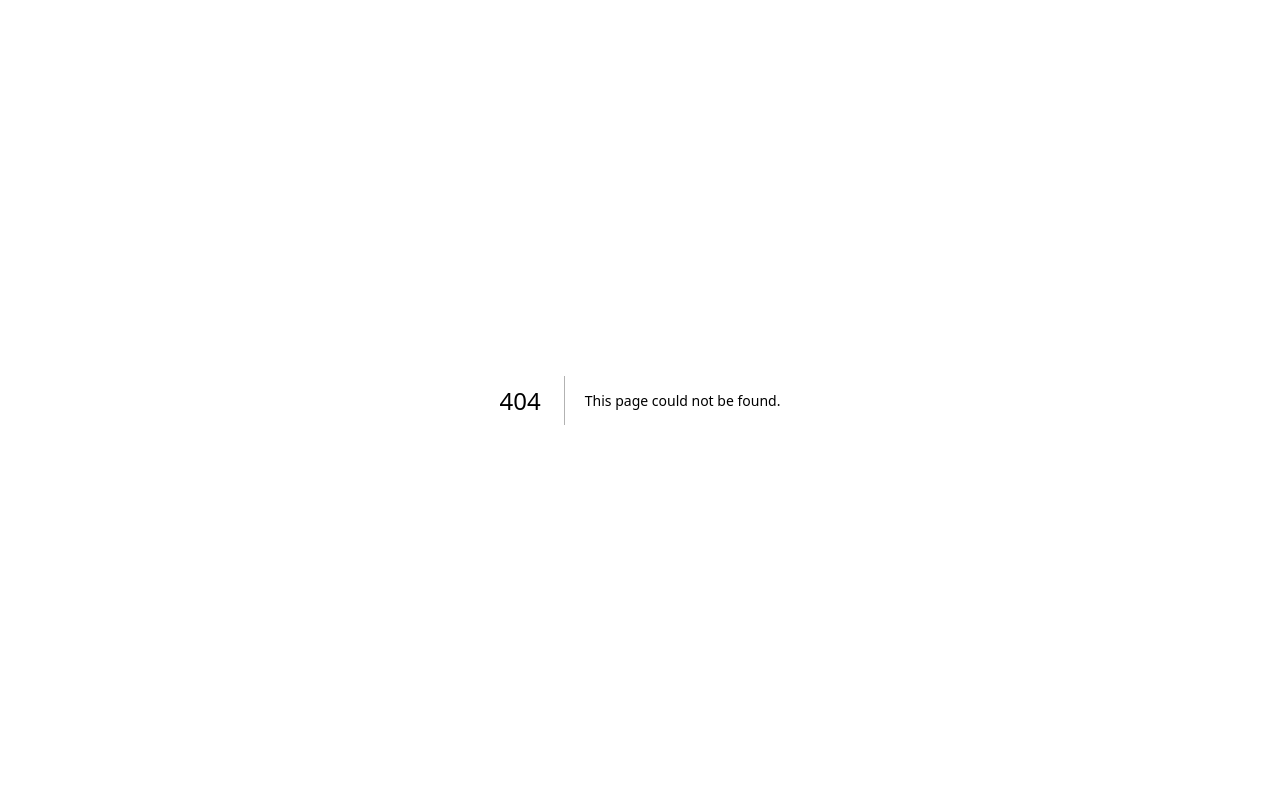
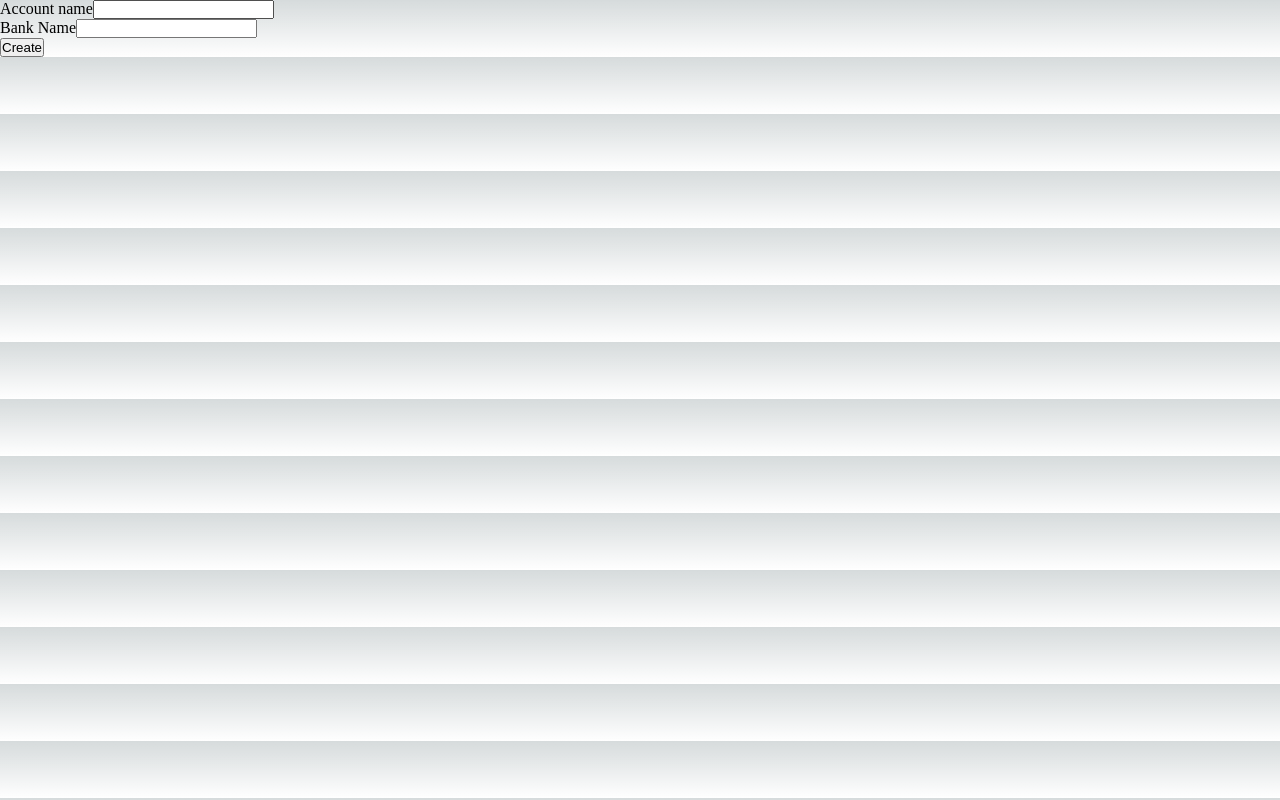
Before and after one commit to alemat13/pf-manager, a Next.js app in the folder next-js/: page /accounts/new in a window 1280 px wide. Before the commit this address had no page. Built offline with nearby package versions, Linux system fonts and the light colour scheme.

Commit message:
useInput hooks

```diff
--- /dev/null
+++ b/next-js/src/components/Accounts/AccountForm.tsx
@@ -0,0 +1,42 @@
+import useInput from "@/hooks/use-input";
+import Account from "@/models/account";
+
+const isNotEmptyValidation = {
+  callback: (value: string) => value.trim().length > 0,
+  errorMessage: "Value must not be empty",
+};
+
+const AccountForm: React.FC<{ account?: Account }> = ({ account }) => {
+  const titleInput = useInput("title", "text", "Account name", [
+    isNotEmptyValidation,
+  ]);
+  const bankNameInput = useInput("bankName", "text", "Bank Name", [
+    isNotEmptyValidation,
+  ]);
+
+  return (
+    <ul>
+      <form onSubmit={() => {}}>
+        {[titleInput, bankNameInput].map(
+          ({ id, type, label, onChangeHandler, ref, status, errors }) => {
+            return (
+              <div key={id}>
+                <label htmlFor={id} style={{color: status === "error" ? 'red' : 'black'}}>{label}</label>
+                <input
+                  type={type}
+                  id={id}
+                  ref={ref}
+                  onChange={onChangeHandler}
+                />
+                {errors && errors.join('<br/>')}
+              </div>
+            );
+          }
+        )}
+        <input type='submit' value={account ? 'Save' : 'Create'}/>
+      </form>
+    </ul>
+  );
+};
+
+export default AccountForm;
--- /dev/null
+++ b/next-js/src/hooks/use-input.ts
@@ -0,0 +1,44 @@
+import { useRef, useState } from "react";
+
+type Validation = {
+  callback: (value: string) => boolean;
+  errorMessage: string;
+};
+
+
+const useInput = (
+  id: string,
+  type: "text" | "password",
+  label: string,
+  validation?: Validation[]
+) => {
+  const ref = useRef<HTMLInputElement>(null);
+  const [status, setStatus] = useState<"idle" | "valid" | "error">("idle");
+  const [errors, setErrors] = useState<string[]>([]);
+  const onChangeHandler = () => {
+    const newValue = ref.current!.value!;
+    setStatus("valid");
+    setErrors([]);
+    if (validation) {
+      validation.forEach((v) => {
+        if (!v.callback(newValue)) {
+          setStatus(() => "error");
+          setErrors((state) => [...state, v.errorMessage]);
+        }
+      });
+    }
+  };
+
+  return {
+    id,
+    type,
+    label,
+    validate: validation,
+    ref,
+    onChangeHandler,
+    status,
+    errors,
+  };
+};
+
+export default useInput;
--- /dev/null
+++ b/next-js/src/pages/accounts/new.tsx
@@ -0,0 +1,5 @@
+import AccountForm from "@/components/Accounts/AccountForm";
+
+export default function NewAccountPage() {
+    return <AccountForm />
+}
```
